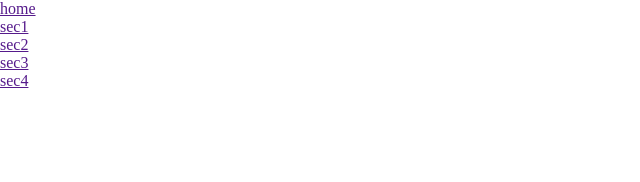
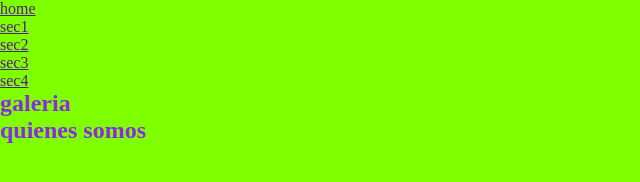
Before and after one commit to codercabral/comsionflex, a plain HTML site: page index.html in a window 1280 px wide. Shown: the whole page, without its empty margins (0-640 px from the left). Drawn offline with Linux system fonts and the light colour scheme.

Commit message:
agregue el main con estilos body y para el h2

```diff
--- a/estilos.css
+++ b/estilos.css
@@ -3,3 +3,11 @@
     padding: 0;
     box-sizing: border-box;
 }
+
+body{
+    background-color: chartreuse;
+}
+
+h2{
+    color: blueviolet;
+}
--- a/index.html
+++ b/index.html
@@ -19,5 +19,13 @@
             </ul>
         </nav>
     </header>
+    <main>
+        <section>
+            <h2>galeria</h2>
+        </section>
+        <section>
+            <h2>quienes somos</h2>
+        </section>
+    </main>
 </body>
 </html>
```
